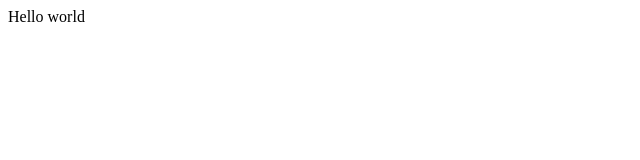
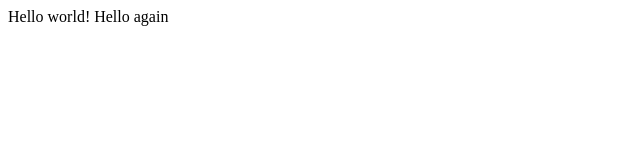
Before and after one commit to PhucThanh/CS50WebStudy, a plain HTML site: page index.html in a window 1280 px wide. Shown: the whole page, without its empty margins (0-640 px from the left). Drawn offline with Linux system fonts and the light colour scheme.

Commit message:
Update index.html

```diff
--- a/index.html
+++ b/index.html
@@ -1,6 +1,6 @@
 <html>
     <header><title>This is title</title></header>
     <body>
-        Hello world
+        Hello world! Hello again
     </body>
 </html>
```
